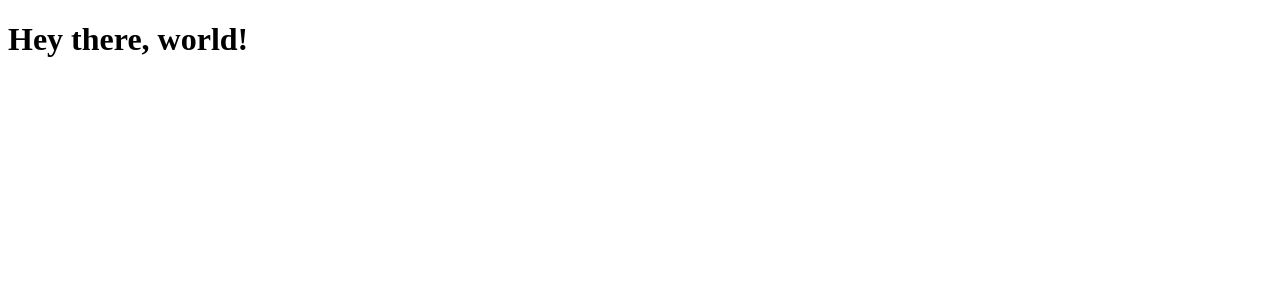
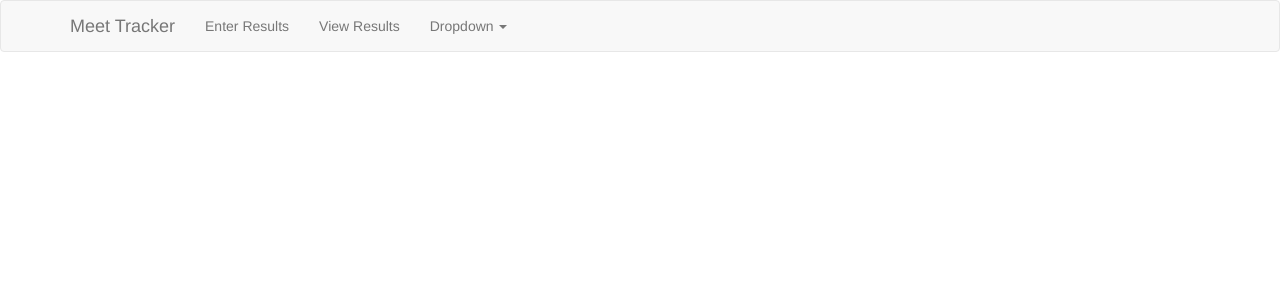
Before and after one commit to JackHermes/MeetTracker, a React app: page / in a window 1280 px wide. Shown: the top 300 px of the page. Built offline with nearby package versions, Linux system fonts and the light colour scheme.

Commit message:
Add simple Navbar

```diff
--- a/package.json
+++ b/package.json
@@ -6,6 +6,7 @@
   "dependencies": {
     "eslint": "^3.12.2",
     "react": "^15.4.1",
+    "react-bootstrap": "^0.30.7",
     "react-dom": "^15.4.1",
     "react-router": "^3.0.0"
   },
--- a/src/client/components/App.jsx
+++ b/src/client/components/App.jsx
@@ -1,7 +1,12 @@
 import React from 'react';
 import ReactDOM from 'react-dom';
+import {Router, Route, Link, hashHistory} from 'react-router';
 
-ReactDOM.render (
-  <h1>Hey there, world!</h1>,
-  document.getElementById('app')
-)
+import Navbar from './Navbar.jsx';
+
+
+ReactDOM.render ((
+  <Router history={hashHistory}>
+    <Route path='/' component={Navbar} />
+  </Router>
+), document.getElementById('app'));
--- /dev/null
+++ b/src/client/components/Navbar.jsx
@@ -0,0 +1,37 @@
+import React from 'react';
+import {ButtonGroup, DropdownButton, MenuItem, Button, Nav, Navbar, NavItem, NavDropdown} from 'react-bootstrap';
+
+const buttonGroupInstance = (
+  <ButtonGroup>
+    <DropdownButton bsStyle="success" title="Dropdown">
+      <MenuItem key="1">Dropdown link</MenuItem>
+      <MenuItem key="2">Dropdown link</MenuItem>
+    </DropdownButton>
+    <Button bsStyle="info">Middle</Button>
+    <Button bsStyle="info">Right</Button>
+  </ButtonGroup>
+);
+const navbar = (
+  <Navbar>
+  <Navbar.Header>
+    <Navbar.Brand>
+      <a href="#">Meet Tracker</a>
+    </Navbar.Brand>
+  </Navbar.Header>
+  <Nav>
+    <NavItem eventKey={1} href="#">Enter Results</NavItem>
+    <NavItem eventKey={2} href="#">View Results</NavItem>
+    <NavDropdown eventKey={3} title="Dropdown" id="basic-nav-dropdown">
+      <MenuItem eventKey={3.1}>Action</MenuItem>
+      <MenuItem eventKey={3.2}>Another action</MenuItem>
+      <MenuItem eventKey={3.3}>Something else here</MenuItem>
+      <MenuItem divider />
+      <MenuItem eventKey={3.3}>Separated link</MenuItem>
+    </NavDropdown>
+  </Nav>
+</Navbar>
+)
+
+export default () => (
+  <div>{navbar}</div>
+);
--- a/src/index.html
+++ b/src/index.html
@@ -3,9 +3,11 @@
   <head>
     <meta charset="utf-8">
     <title>'ey there</title>
+    <link rel="stylesheet" href="https://maxcdn.bootstrapcdn.com/bootstrap/latest/css/bootstrap.min.css">
   </head>
   <body>
     <div id="app"></div>
+
     <script src="../dist/bundle.js"></script>
   </body>
 </html>
```
